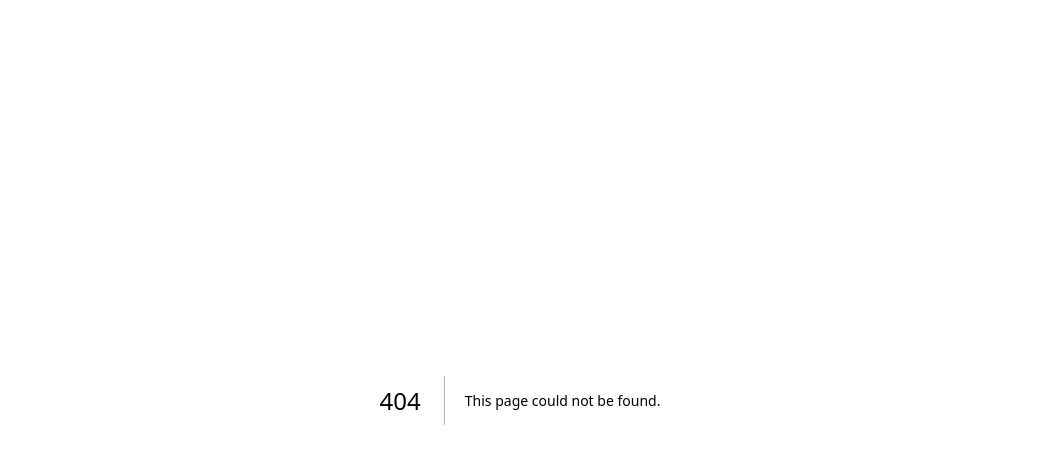
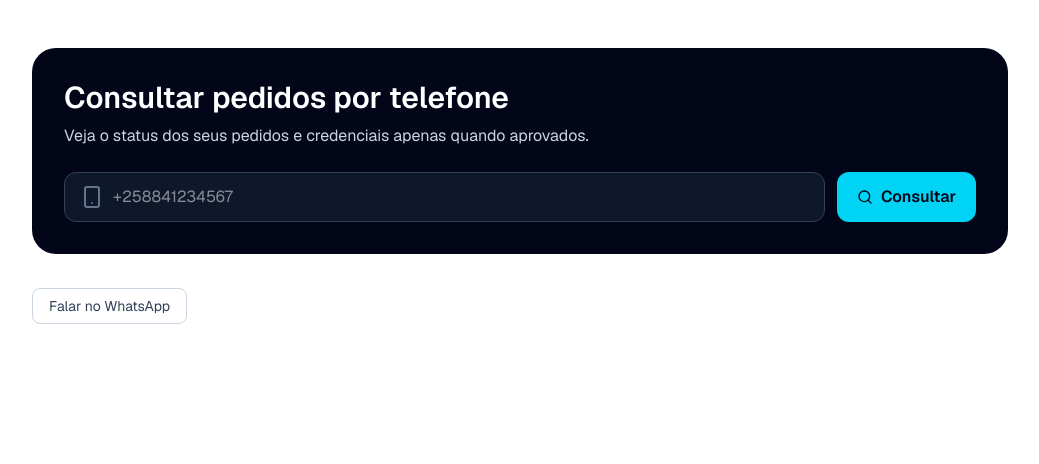
Before and after one commit to abdullcamall-gif/stream-manager, a Next.js app: page /historico in a window 1280 px wide. Before the commit this address had no page. Shown: the top 464 px of the page, without its empty margins (120-1159 px from the left). Built offline with nearby package versions, Linux system fonts and the light colour scheme.

Commit message:
feat: customer access panel

```diff
--- /dev/null
+++ b/app/api/v1/orders/by-phone/route.ts
@@ -0,0 +1,30 @@
+import { listOrdersByPhone } from "@/lib/services";
+import { NextResponse } from "next/server";
+
+export const dynamic = "force-dynamic";
+
+export async function GET(request: Request) {
+  try {
+    const { searchParams } = new URL(request.url);
+    const phone = searchParams.get("phone") ?? "";
+
+    const result = await listOrdersByPhone(phone);
+
+    if (!result.ok) {
+      return NextResponse.json(
+        {
+          error: result.error,
+        },
+        { status: result.statusCode },
+      );
+    }
+
+    return NextResponse.json(result.data);
+  } catch (error) {
+    console.error("GET /api/v1/orders/by-phone failed:", error);
+    return NextResponse.json(
+      { error: "Failed to fetch orders." },
+      { status: 500 },
+    );
+  }
+}
--- /dev/null
+++ b/app/historico/page.tsx
@@ -0,0 +1,225 @@
+"use client";
+
+import { useState } from "react";
+import { Search, Smartphone, Eye, EyeOff, Copy, Check, Clock } from "lucide-react";
+import Link from "next/link";
+
+type OrderStatus = "PENDING" | "APPROVED" | "REJECTED";
+
+type CustomerOrder = {
+  id: string;
+  status: OrderStatus;
+  service: string;
+  plan: string;
+  expiresAt: string | null;
+  credentials: {
+    email: string;
+    password: string;
+  } | null;
+};
+
+function sanitizePhone(value: string): string {
+  return value.replace(/[\s\-().]/g, "");
+}
+
+export default function HistoryPage() {
+  const [phone, setPhone] = useState("");
+  const [isSearching, setIsSearching] = useState(false);
+  const [results, setResults] = useState<CustomerOrder[] | null>(null);
+  const [errorMessage, setErrorMessage] = useState("");
+  const [visiblePasswordOrderId, setVisiblePasswordOrderId] = useState<string | null>(null);
+
+  async function handleSearch(event: React.FormEvent) {
+    event.preventDefault();
+    const sanitizedPhone = sanitizePhone(phone);
+    if (!sanitizedPhone) return;
+
+    setIsSearching(true);
+    setErrorMessage("");
+    setResults(null);
+
+    try {
+      const response = await fetch(
+        `/api/v1/orders/by-phone?phone=${encodeURIComponent(sanitizedPhone)}`,
+      );
+      const payload = (await response.json()) as
+        | CustomerOrder[]
+        | { error?: { message?: string } | string };
+
+      if (!response.ok) {
+        const message =
+          typeof payload === "object" && payload && "error" in payload
+            ? typeof payload.error === "string"
+              ? payload.error
+              : payload.error?.message ?? "Falha ao buscar pedidos"
+            : "Falha ao buscar pedidos";
+        setErrorMessage(message);
+        setResults([]);
+        return;
+      }
+
+      setResults(Array.isArray(payload) ? payload : []);
+    } catch {
+      setErrorMessage("Erro de conexao ao consultar pedidos");
+      setResults([]);
+    } finally {
+      setIsSearching(false);
+    }
+  }
+
+  return (
+    <main className="mx-auto min-h-screen w-full max-w-5xl px-6 py-12">
+      <header className="mb-8 rounded-3xl bg-slate-950 p-8 text-white">
+        <h1 className="text-3xl font-semibold">Consultar pedidos por telefone</h1>
+        <p className="mt-2 text-slate-300">
+          Veja o status dos seus pedidos e credenciais apenas quando aprovados.
+        </p>
+
+        <form onSubmit={handleSearch} className="mt-6 flex flex-col gap-3 sm:flex-row">
+          <label className="relative flex-1">
+            <Smartphone className="pointer-events-none absolute left-4 top-1/2 -translate-y-1/2 text-slate-500" />
+            <input
+              value={phone}
+              onChange={(event) => setPhone(event.target.value)}
+              placeholder="+258841234567"
+              className="w-full rounded-xl border border-slate-700 bg-slate-900 py-3 pl-12 pr-4 text-white outline-none ring-cyan-400 focus:ring-2"
+            />
+          </label>
+          <button
+            type="submit"
+            disabled={isSearching}
+            className="inline-flex items-center justify-center gap-2 rounded-xl bg-cyan-400 px-5 py-3 font-semibold text-slate-950 disabled:cursor-not-allowed disabled:opacity-60"
+          >
+            <Search className="h-4 w-4" />
+            {isSearching ? "Buscando..." : "Consultar"}
+          </button>
+        </form>
+      </header>
+
+      {errorMessage ? (
+        <p className="mb-4 rounded-xl border border-rose-200 bg-rose-50 p-3 text-sm text-rose-700">
+          {errorMessage}
+        </p>
+      ) : null}
+
+      {results && results.length === 0 ? (
+        <p className="rounded-xl border border-slate-200 bg-white p-4 text-slate-600">
+          Nenhum pedido encontrado para este telefone.
+        </p>
+      ) : null}
+
+      {results && results.length > 0 ? (
+        <section className="grid gap-4 md:grid-cols-2">
+          {results.map((order) => (
+            <OrderCard
+              key={order.id}
+              order={order}
+              showPassword={visiblePasswordOrderId === order.id}
+              onTogglePassword={() =>
+                setVisiblePasswordOrderId((prev) => (prev === order.id ? null : order.id))
+              }
+            />
+          ))}
+        </section>
+      ) : null}
+
+      <div className="mt-10">
+        <Link
+          href="https://wa.me/258000000000"
+          target="_blank"
+          className="rounded-lg border border-slate-300 px-4 py-2 text-sm text-slate-700 hover:bg-slate-50"
+        >
+          Falar no WhatsApp
+        </Link>
+      </div>
+    </main>
+  );
+}
+
+function OrderCard({
+  order,
+  showPassword,
+  onTogglePassword,
+}: {
+  order: CustomerOrder;
+  showPassword: boolean;
+  onTogglePassword: () => void;
+}) {
+  const [copied, setCopied] = useState<"email" | "password" | null>(null);
+
+  async function copy(text: string, field: "email" | "password") {
+    await navigator.clipboard.writeText(text);
+    setCopied(field);
+    setTimeout(() => setCopied(null), 1200);
+  }
+
+  const isApproved = order.status === "APPROVED" && order.credentials !== null;
+
+  return (
+    <article className="rounded-2xl border border-slate-200 bg-white p-5 shadow-sm">
+      <div className="flex items-center justify-between">
+        <h2 className="text-lg font-semibold text-slate-900">{order.service}</h2>
+        <StatusBadge status={order.status} />
+      </div>
+      <p className="mt-1 text-sm text-slate-600">{order.plan}</p>
+
+      {isApproved ? (
+        <div className="mt-4 space-y-3 rounded-xl bg-slate-50 p-4">
+          <p className="text-xs text-slate-500">
+            Expira em: {order.expiresAt ? new Date(order.expiresAt).toLocaleDateString() : "-"}
+          </p>
+
+          <div className="flex items-center justify-between gap-3">
+            <span className="truncate text-sm text-slate-800">{order.credentials.email}</span>
+            <button
+              type="button"
+              onClick={() => void copy(order.credentials.email, "email")}
+              className="text-cyan-700"
+            >
+              {copied === "email" ? <Check className="h-4 w-4" /> : <Copy className="h-4 w-4" />}
+            </button>
+          </div>
+
+          <div className="flex items-center justify-between gap-3">
+            <span className="truncate font-mono text-sm text-slate-800">
+              {showPassword ? order.credentials.password : "••••••••"}
+            </span>
+            <div className="flex items-center gap-2">
+              <button type="button" onClick={onTogglePassword} className="text-slate-600">
+                {showPassword ? <EyeOff className="h-4 w-4" /> : <Eye className="h-4 w-4" />}
+              </button>
+              <button
+                type="button"
+                onClick={() => void copy(order.credentials.password, "password")}
+                className="text-cyan-700"
+              >
+                {copied === "password" ? (
+                  <Check className="h-4 w-4" />
+                ) : (
+                  <Copy className="h-4 w-4" />
+                )}
+              </button>
+            </div>
+          </div>
+        </div>
+      ) : (
+        <div className="mt-4 flex items-center gap-2 rounded-xl bg-slate-50 p-4 text-sm text-slate-600">
+          <Clock className="h-4 w-4" />
+          {order.status === "PENDING"
+            ? "Pedido em analise. Credenciais serao exibidas apos aprovacao."
+            : "Pedido rejeitado. Credenciais nao sao exibidas."}
+        </div>
+      )}
+    </article>
+  );
+}
+
+function StatusBadge({ status }: { status: OrderStatus }) {
+  if (status === "APPROVED") {
+    return <span className="rounded-full bg-emerald-100 px-2 py-1 text-xs text-emerald-700">APPROVED</span>;
+  }
+  if (status === "REJECTED") {
+    return <span className="rounded-full bg-rose-100 px-2 py-1 text-xs text-rose-700">REJECTED</span>;
+  }
+  return <span className="rounded-full bg-amber-100 px-2 py-1 text-xs text-amber-700">PENDING</span>;
+}
```
